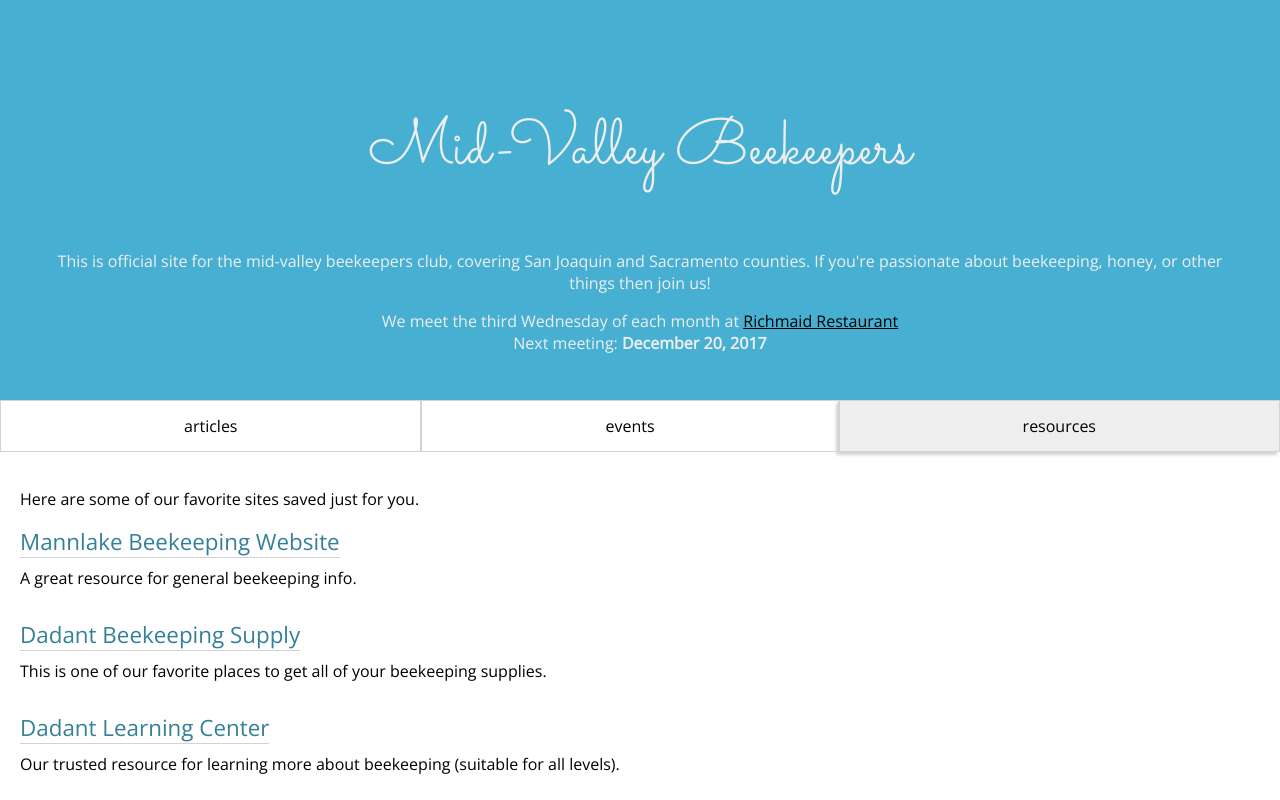
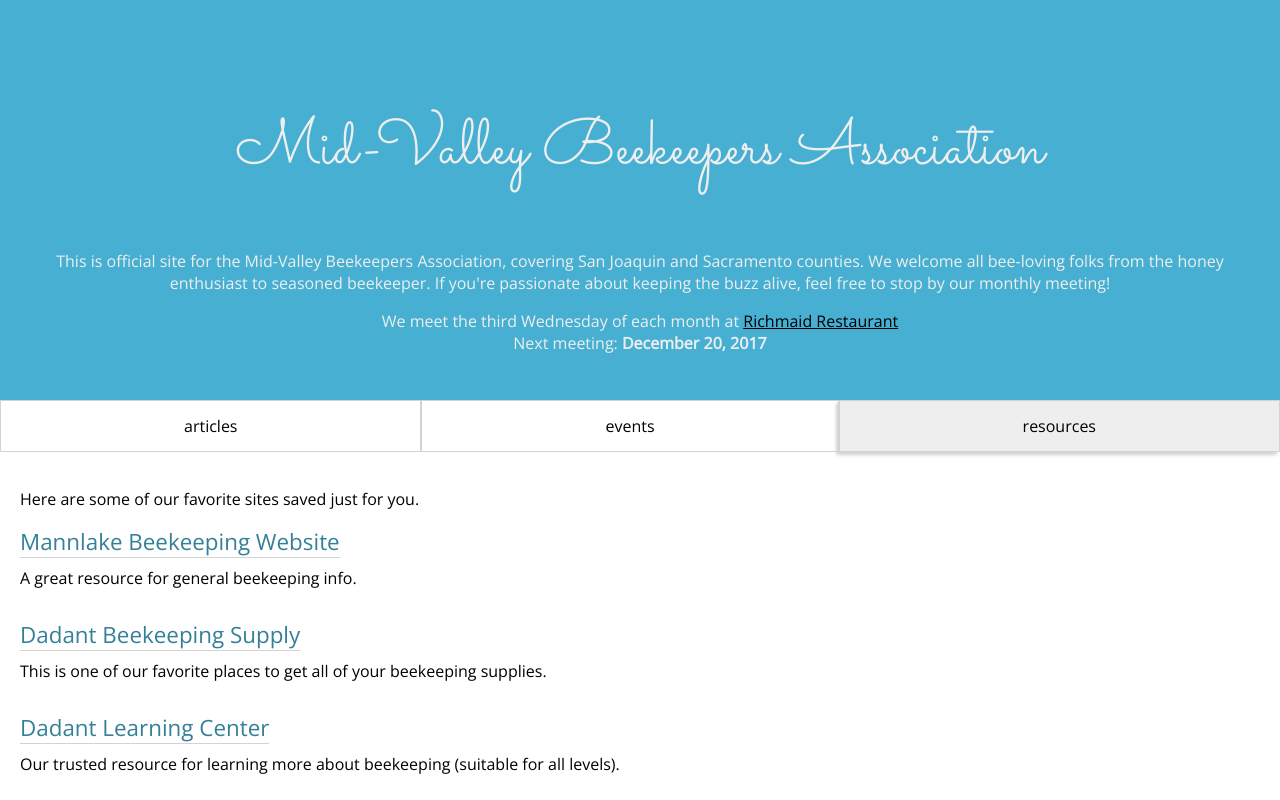
Before and after one commit to aklawren/beeSite, a plain HTML site: page index.html in a window 1280 px wide. Shown: the top 800 px of the page. Drawn offline with nearby package versions, Linux system fonts and the light colour scheme.

Commit message:
Add 'association' -woohoo!

```diff
--- a/index.html
+++ b/index.html
@@ -21,8 +21,8 @@
 </nav> -->
 <body>
 <section id="mainSection">
-    <h1 id="pageTitle"> Mid-Valley Beekeepers</h1>
-    <p>This is official site for the mid-valley beekeepers club, covering San Joaquin and Sacramento counties.  If you're passionate about beekeeping, honey, or other things then join us!</p>
+    <h1 id="pageTitle"> Mid-Valley Beekeepers Association</h1>
+    <p>This is official site for the Mid-Valley Beekeepers Association, covering San Joaquin and Sacramento counties.  We welcome all bee-loving folks from the honey enthusiast to seasoned beekeeper.  If you're passionate about keeping the buzz alive, feel free to stop by our monthly meeting!</p>
 
     <div> We meet the third Wednesday of each month at
       <a class="styledLink" href="https://www.google.com/maps/place/Richmaid+Restaurant/@38.1326142,-121.2601076,15z/data=!4m5!3m4!1s0x0:0x1b04cea8ca031448!8m2!3d38.1326142!4d-121.2601076">
```
